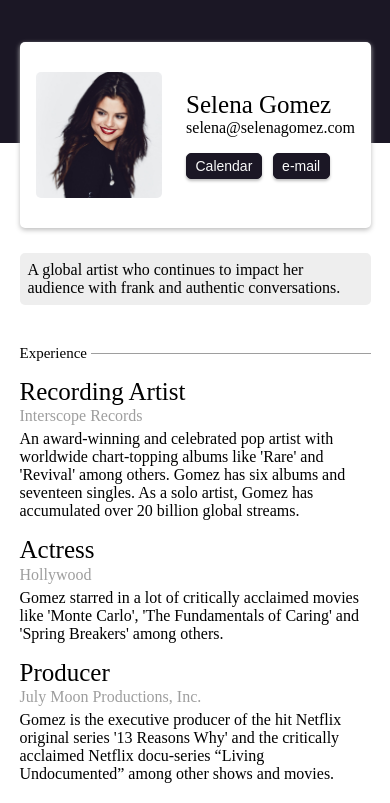
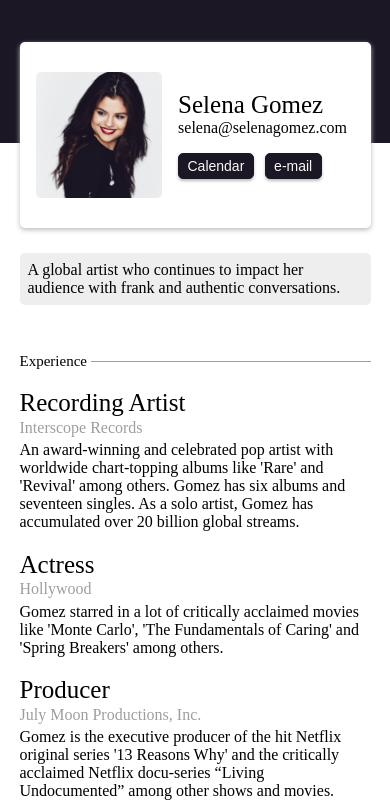
Before and after one commit to HarshKapadia2/sg-bio, a plain HTML site: page index.html in a window 390 px wide. Shown: the top 803 px of the page. Drawn offline with Linux system fonts and the light colour scheme.

Commit message:
:lipstick: update: Change padding and margin for mobile view

```diff
--- a/static/css/style.css
+++ b/static/css/style.css
@@ -49,11 +49,6 @@ img
 	object-fit: cover;
 	margin: 0 1em;
 	border-radius: 5px;
-}
-
-#details
-{
-	margin-left: 0.5em;
 }
 
 #name
@@ -240,9 +235,19 @@ footer
 		width: 90vw;
 	}
 
+	section
+	{
+		margin-top: 3em;
+	}
+
 	.section-title
 	{
 		font-size: 15px;
+	}
+
+	.exp
+	{
+		margin: 1.2em 0;
 	}
 
 	.exp-title
```
